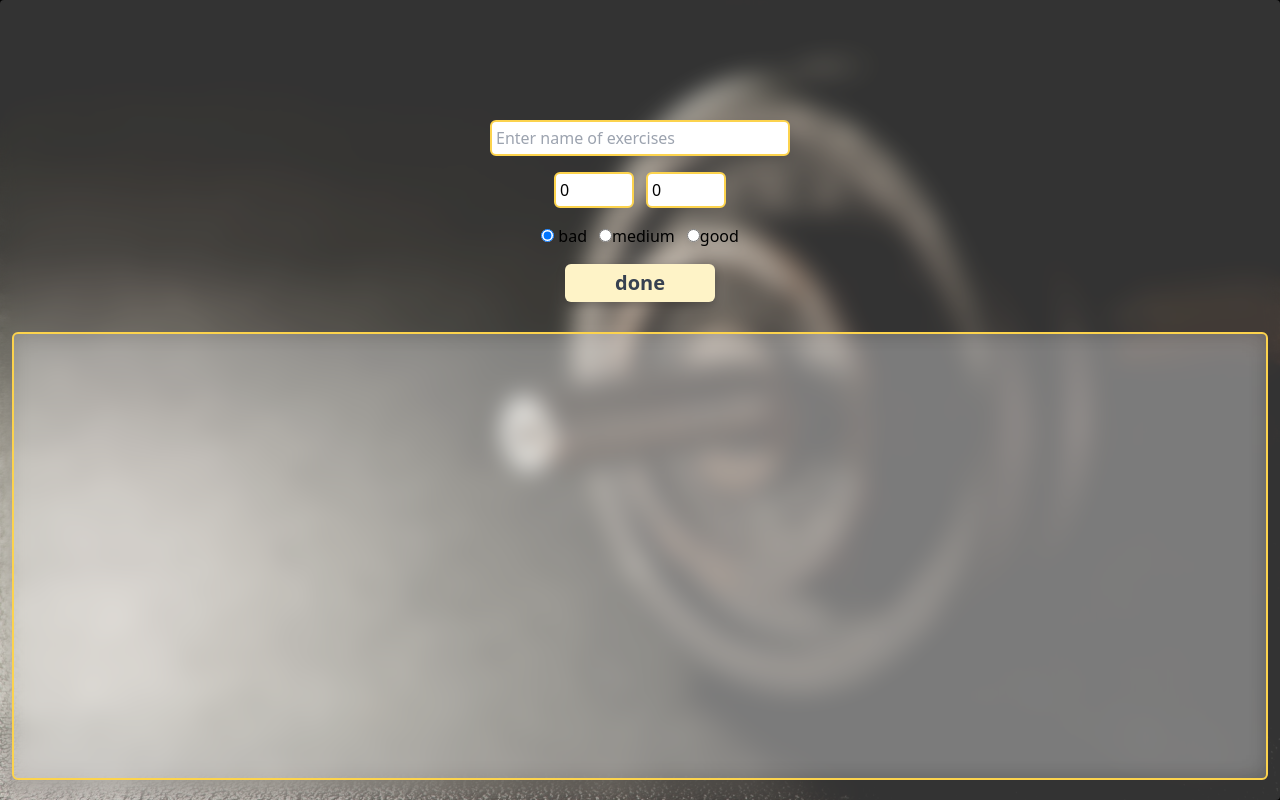
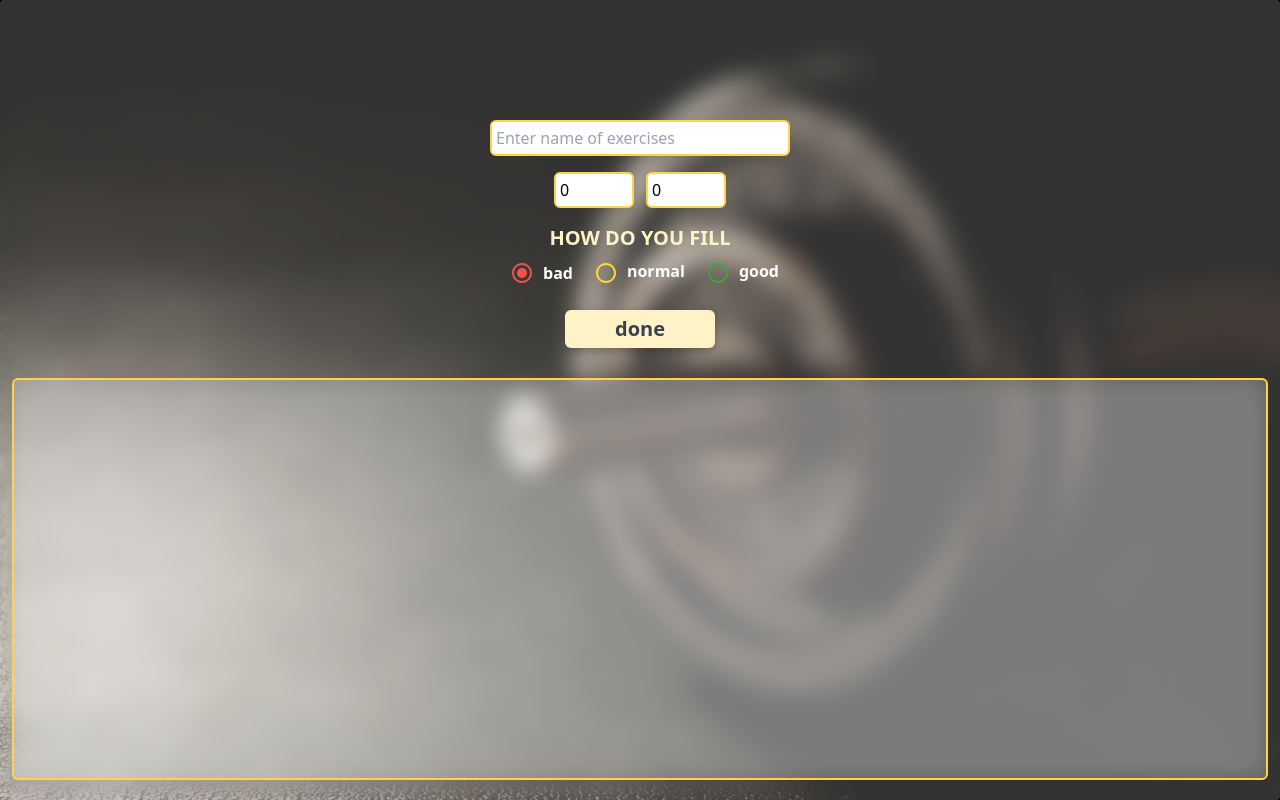
Before and after one commit to RMerkulov-dev/your_fitness-ts, a React (Create React App) app: page /train in a window 1280 px wide. Built offline with nearby package versions, Linux system fonts and the light colour scheme.

Commit message:
radio_styles

```diff
--- a/package.json
+++ b/package.json
@@ -3,6 +3,9 @@
   "version": "0.1.0",
   "private": true,
   "dependencies": {
+    "@emotion/react": "^11.10.5",
+    "@emotion/styled": "^11.10.5",
+    "@mui/material": "^5.11.6",
     "@reduxjs/toolkit": "^1.9.1",
     "@testing-library/jest-dom": "^5.16.5",
     "@testing-library/react": "^13.4.0",
--- a/src/views/TrainingPage.tsx
+++ b/src/views/TrainingPage.tsx
@@ -1,6 +1,8 @@
 import React, { useEffect, useState } from "react";
 import { nanoid } from "nanoid";
 import TrainingItem from "../components/TrainingItem";
+import { pink, red, yellow, green } from "@mui/material/colors";
+import Radio from "@mui/material/Radio";
 
 const TrainingPage = () => {
   const [trainName, setTrainName] = useState("");
@@ -38,7 +40,7 @@ const TrainingPage = () => {
       case "bad":
         setFill(e.target.value);
         break;
-      case "medium":
+      case "normal":
         setFill(e.target.value);
         break;
       case "good":
@@ -57,13 +59,20 @@ const TrainingPage = () => {
     // @ts-ignore
     setAllTrains([...allTrains, trainData]);
   };
+  const controlProps = (item: string) => ({
+    checked: fill === item,
+    onChange: handleChange,
+    value: item,
+    name: "color-radio-button-demo",
+    inputProps: { "aria-label": item },
+  });
 
   return (
     <div className="bg-main bg-no-repeat bg-cover  bg-center bg-fixed w-screen h-screen">
       <div className="bg-white bg-opacity-20 backdrop-blur-md rounded drop-shadow-lg w-screen h-screen flex items-center justify-start flex-col px-3 py-5">
         <form
           onSubmit={handleSubmit}
-          className="flex flex-col items-center justify-center gap-4 mt-[100px] w-[300px]"
+          className="flex flex-col items-center justify-center  mt-[100px] w-[300px]"
         >
           <label>
             <input
@@ -76,10 +85,10 @@ const TrainingPage = () => {
               onChange={handleChange}
             />
           </label>
-          <div className="flex items-center justify-start gap-3">
+          <div className="flex items-center justify-start gap-3 mt-4">
             <label>
               <input
-                className="p-1 rounded-md border-2 border-amber-300 w-[80px]"
+                className="p-1 rounded-md border-2 border-amber-300 w-[80px] "
                 type="text"
                 name="repeats"
                 value={repeat}
@@ -98,44 +107,101 @@ const TrainingPage = () => {
               />
             </label>
           </div>
-          <div className="flex items-center justify-start gap-3">
-            <label>
-              <input
-                type="radio"
+          <h3 className="mt-4 font-bold text-xl text-amber-100 uppercase">
+            how do you fill
+          </h3>
+          <div className="flex items-center justify-start gap-3 ">
+            <div className="font-bold text-white text-l flex items-center justify-center">
+              <Radio
+                {...controlProps("a")}
                 id="chooseBad"
                 name="bad"
                 value="bad"
                 checked={fill === "bad"}
                 onChange={handleChange}
-              />{" "}
+                sx={{
+                  color: red[600],
+                  "&.Mui-checked": {
+                    color: red[400],
+                  },
+                }}
+              />
               bad
-            </label>
-            <label>
-              <input
-                type="radio"
-                id="chooseMedium"
-                name="medium"
-                value="medium"
-                checked={fill === "medium"}
+            </div>
+            <div className="font-bold text-white text-l">
+              <Radio
+                {...controlProps("b")}
+                color="secondary"
+                id="chooseNormal"
+                name="normal"
+                value="normal"
+                checked={fill === "normal"}
                 onChange={handleChange}
+                sx={{
+                  color: yellow[600],
+                  "&.Mui-checked": {
+                    color: yellow[400],
+                  },
+                }}
               />
-              medium
-            </label>
-            <label>
-              <input
-                type="radio"
+              normal
+            </div>
+            <div className="font-bold text-white text-l">
+              <Radio
+                {...controlProps("c")}
+                color="success"
                 id="chooseGood"
                 name="good"
                 value="good"
                 checked={fill === "good"}
                 onChange={handleChange}
+                sx={{
+                  color: green[600],
+                  "&.Mui-checked": {
+                    color: green[400],
+                  },
+                }}
               />
               good
-            </label>
+            </div>
+
+            {/*<label>*/}
+            {/*  <input*/}
+            {/*    type="radio"*/}
+            {/*    id="chooseBad"*/}
+            {/*    name="bad"*/}
+            {/*    value="bad"*/}
+            {/*    checked={fill === "bad"}*/}
+            {/*    onChange={handleChange}*/}
+            {/*  />{" "}*/}
+            {/*  bad*/}
+            {/*</label>*/}
+            {/*<label>*/}
+            {/*  <input*/}
+            {/*    type="radio"*/}
+            {/*    id="chooseMedium"*/}
+            {/*    name="medium"*/}
+            {/*    value="medium"*/}
+            {/*    checked={fill === "medium"}*/}
+            {/*    onChange={handleChange}*/}
+            {/*  />*/}
+            {/*  medium*/}
+            {/*</label>*/}
+            {/*<label>*/}
+            {/*  <input*/}
+            {/*    type="radio"*/}
+            {/*    id="chooseGood"*/}
+            {/*    name="good"*/}
+            {/*    value="good"*/}
+            {/*    checked={fill === "good"}*/}
+            {/*    onChange={handleChange}*/}
+            {/*  />*/}
+            {/*  good*/}
+            {/*</label>*/}
           </div>
           <button
             onSubmit={handleSubmit}
-            className="block mx-auto rounded-md px-[50px] py-1 bg-amber-100 text-[20px] font-bold text-gray-700 shadow-[0_3px_10px_rgb(0,0,0,0.2)] hover:bg-amber-300 "
+            className="block mx-auto rounded-md px-[50px] py-1 bg-amber-100 text-[20px] font-bold text-gray-700 shadow-[0_3px_10px_rgb(0,0,0,0.2)] hover:bg-amber-300 mt-4 "
           >
             done
           </button>
```
Also changed, not shown: 1 other file (tests, documents, lock files or other folders).
